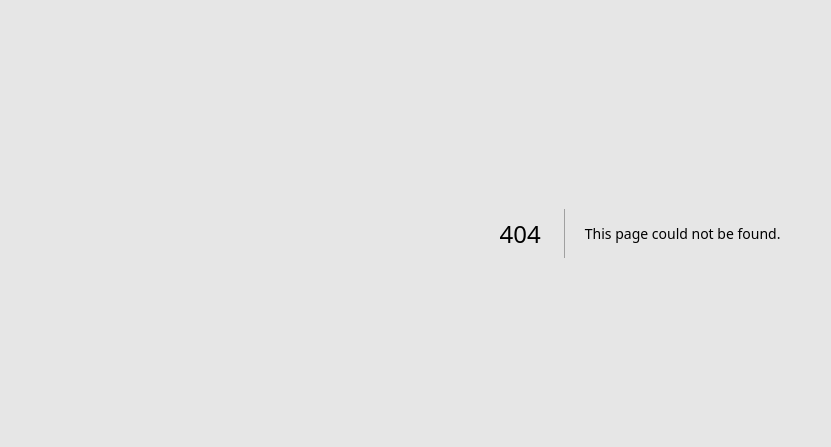
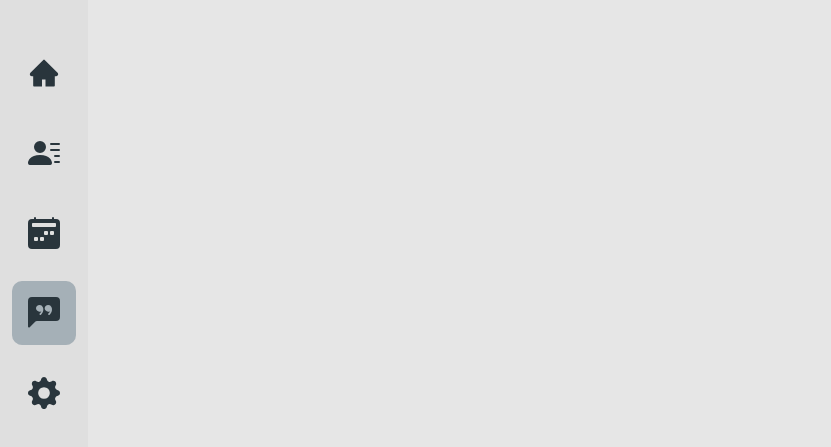
Before and after one commit to semsi-gungor/Physiotherapy-App, a Next.js app: page /admin-dashboard/blog in a window 1280 px wide. Before the commit this address had no page. Shown: the part 167-614 px from the top of the page, without its empty margins (0-831 px from the left). Built offline with nearby package versions, Linux system fonts and the light colour scheme.

Commit message:
side tool bar for admin dashboard

```diff
--- /dev/null
+++ b/src/app/admin-dashboard/blog/page.tsx
@@ -0,0 +1,9 @@
+import { FC } from "react";
+
+interface pageProps {}
+
+const page: FC<pageProps> = ({}) => {
+  return <div></div>;
+};
+
+export default page;
--- a/src/components/admin-page/SideNavbar/SideNavbar.tsx
+++ b/src/components/admin-page/SideNavbar/SideNavbar.tsx
@@ -21,31 +21,31 @@ const SideNavbar: FC<SideNavbarProps> = ({}) => {
       <ul className={classes.navlist}>
         <NavLink
           icon={AiFillHome}
-          link="/"
+          link="/admin-dashboard"
           title={"Ana Sayfa"}
           active={path === "/admin-dashboard"}
         />
         <NavLink
           icon={BsPersonLinesFill}
-          link="/"
+          link="/admin-dashboard/uyeler"
           title={"Üyeler"}
           active={path === "/admin-dashboard/uyeler"}
         />
         <NavLink
           icon={BsCalendar2WeekFill}
-          link="/"
+          link="/admin-dashboard/randevular"
           title={"Randevular"}
           active={path === "/admin-dashboard/randevular"}
         />
         <NavLink
           icon={BsFillChatLeftQuoteFill}
-          link="/"
+          link="/admin-dashboard/blog"
           title={"Blog"}
           active={path === "/admin-dashboard/blog"}
         />
         <NavLink
           icon={BsFillGearFill}
-          link="/"
+          link="/admin-dashboard/hizmetler"
           title={"Hizmetler"}
           active={path === "/admin-dashboard/hizmetler"}
         />
```
Also changed, not shown: src/app/admin-dashboard/hizmetler/page.tsx (added, +9 -0 lines), src/app/admin-dashboard/randevular/page.tsx (added, +9 -0 lines), src/app/admin-dashboard/uyeler/page.tsx (added, +9 -0 lines), src/components/admin-page/MainPage/MainPage.tsx (added, +8 -0 lines), src/components/admin-page/MainPage/MainPage.module.css (added).
